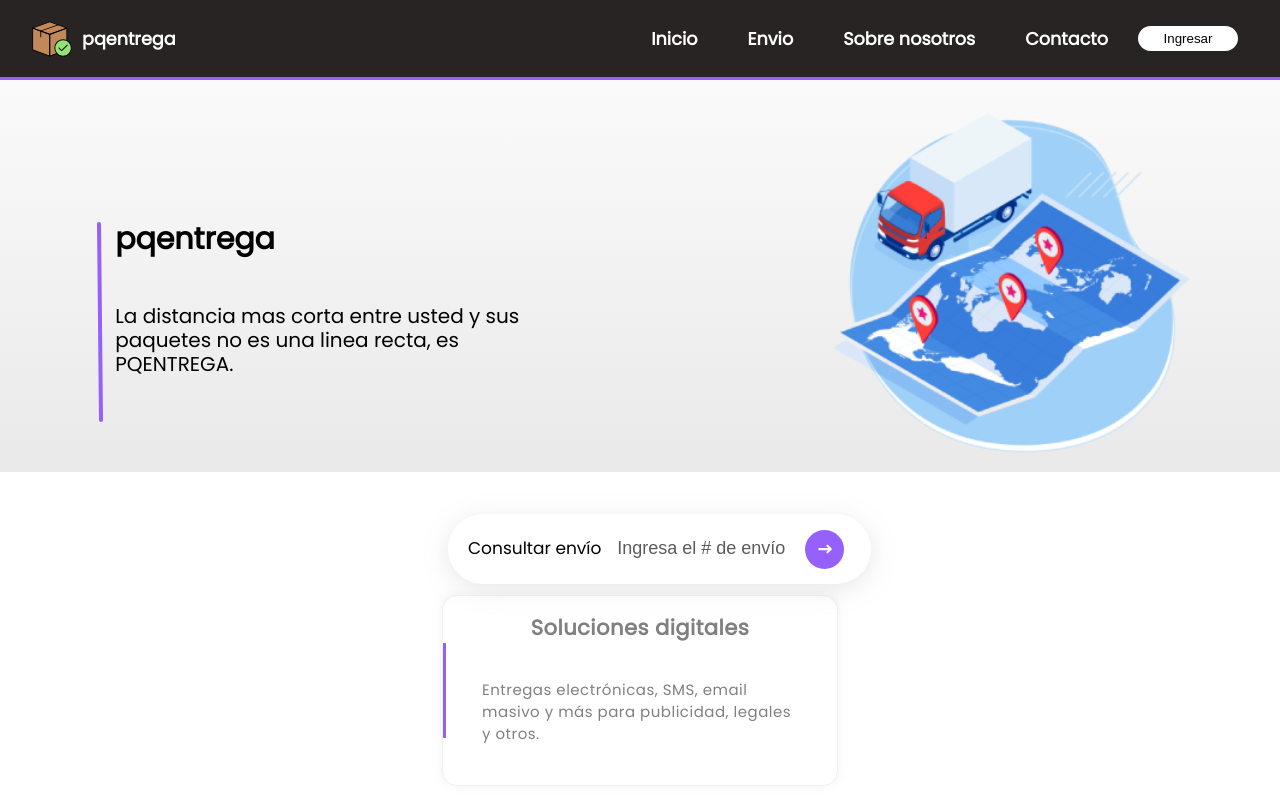
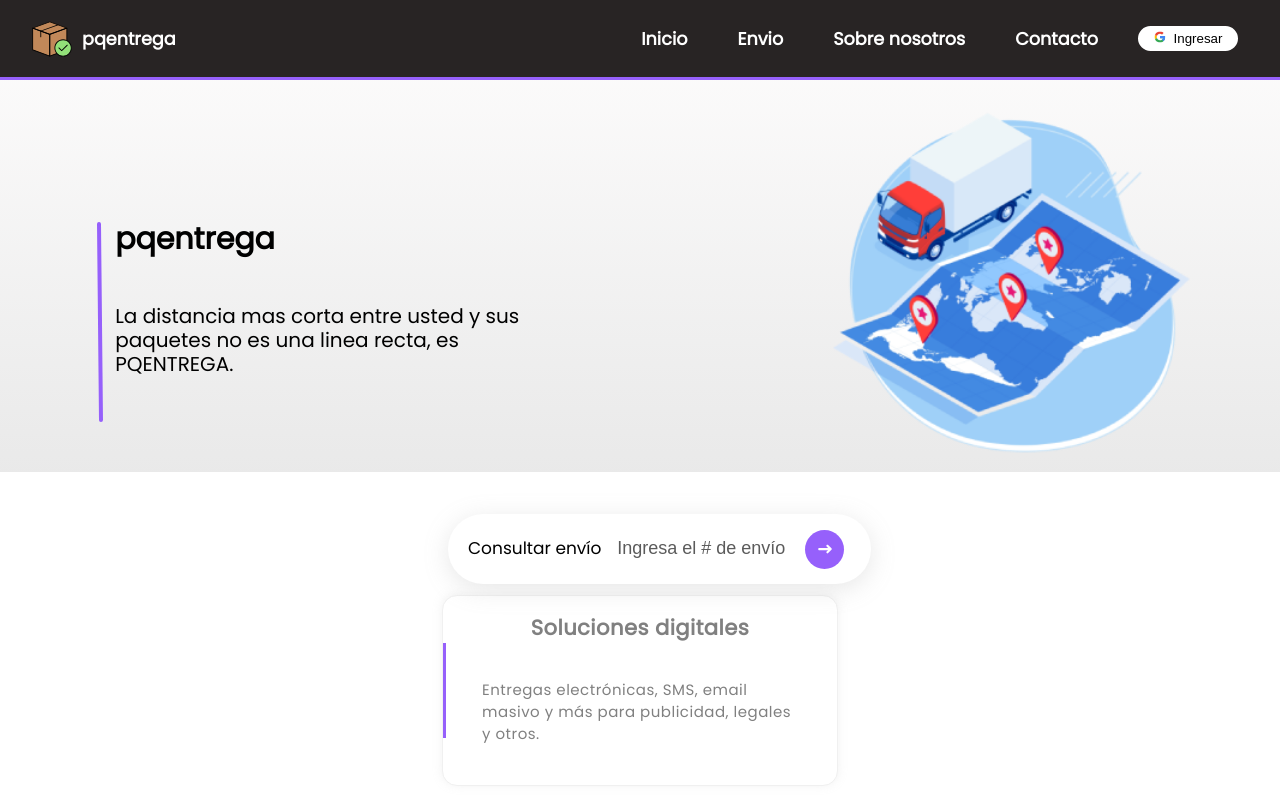
Before and after one commit to daviardev/app-paquetes, a React (Vite) app: page / in a window 1280 px wide. Shown: the top 800 px of the page. Built offline with nearby package versions, Linux system fonts and the light colour scheme.

Commit message:
refactor: Handlelogin with a button

```diff
--- a/src/containers/NavBar/index.jsx
+++ b/src/containers/NavBar/index.jsx
@@ -1,11 +1,26 @@
 import React, { useState } from 'react'
-import { NavLink, Link } from 'react-router-dom'
+import { NavLink, useNavigate } from 'react-router-dom'
+
+import Google from '../../components/Icons/Google'
+
+import { loginGoogle } from '../../services/client'
 
 import './styles.scss'
 
 const NavBar = () => {
-    const [toggle, setToggle] = useState(false);
+    const navigate = useNavigate()
+    const [toggle, setToggle] = useState(false)
 
+    const handleSubmit = e => {
+      e.preventDefault()
+
+      try {
+        loginGoogle()
+        navigate('/')
+      } catch (err) {
+        console.error(err)
+      }
+    }
     return <>
       <header className='app-navbar'>
         <section className="navbar-container">
@@ -21,11 +36,12 @@ const NavBar = () => {
         <NavLink onClick={() => setToggle(false)} to='/envio'>Envio</NavLink>
         <NavLink onClick={() => setToggle(false)} to='/sobre nosotros'>Sobre nosotros</NavLink>
         <NavLink onClick={() => setToggle(false)} to='/contacto'>Contacto</NavLink>
+        <button onClick={handleSubmit} id='googleAuth' className="btn btn-button">
+          <Google width={12} height={12} />
+            Ingresar
+        </button>
       </nav>
       </section>
-        <Link to='/ingresar'>
-          <button className="btn btn-button">Ingresar</button>
-        </Link>
     </header>
     </>
 }
```
